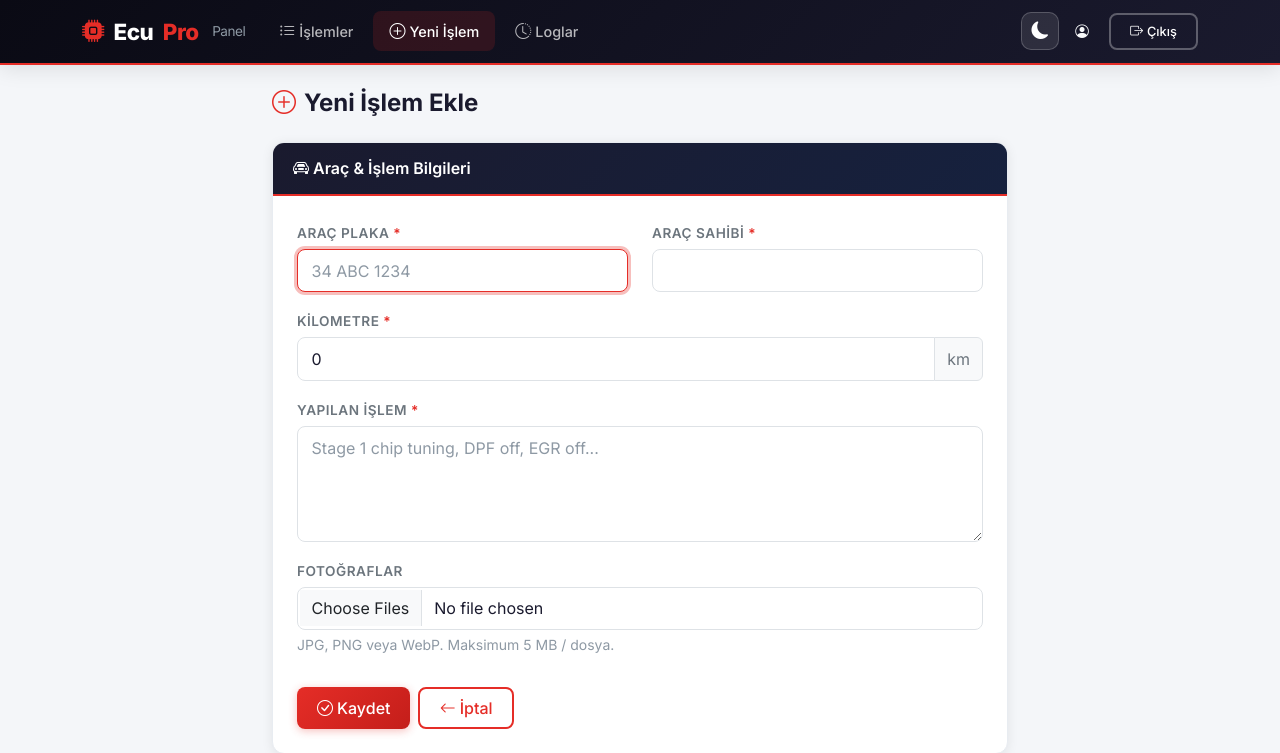
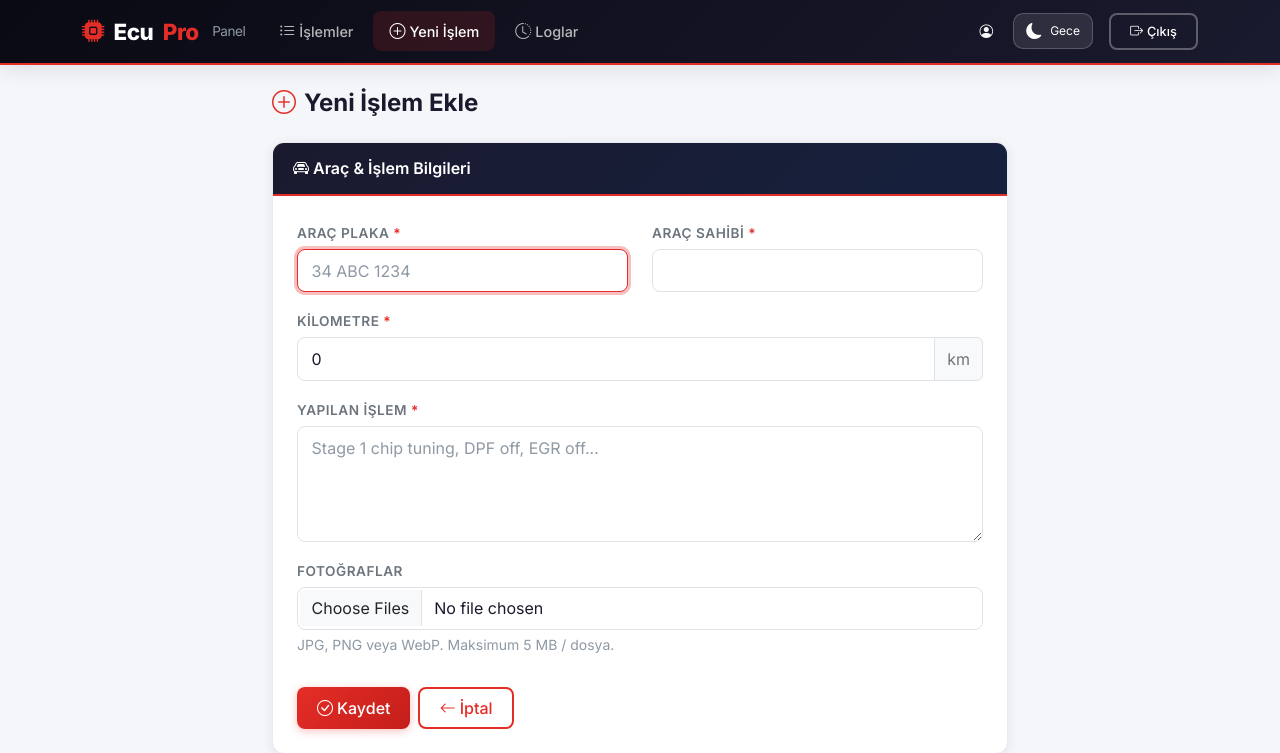
Before and after one commit to kaan1205/ecupropanel, an ASP.NET Core app: page /Islem/Ekle in a window 1280 px wide. Shown: the top 753 px of the page. Run offline with ASP.NET Core 8, Linux system fonts and the light colour scheme; the visitor is signed in with stand-in values (Sample User, id 1); the project's own start-up code is not run, and a stand-in starts its controllers and pages.

Commit message:
fix: tema toggle butonunu düzelt, label ekle (Gece/Gündüz)
- Buton üstünde ikon + yazı yan yana gösteriliyor
- Dark modda "Gündüz", light modda "Gece" yazısı
- Buton genişliği label'a göre otomatik ayarlanıyor
- Kullanıcı adı toggle'ın soluna taşındı

https://claude.ai/code/session_01BqeZDxow3jsQE9cdoa81HQ

```diff
--- a/Views/Shared/_Layout.cshtml
+++ b/Views/Shared/_Layout.cshtml
@@ -47,12 +47,13 @@
                         </li>
                     </ul>
                     <div class="d-flex align-items-center gap-3">
-                        <button class="theme-toggle" id="themeToggle" title="Tema Değiştir">
-                            <i class="bi bi-moon-fill" id="themeIcon"></i>
-                        </button>
                         <span class="text-light d-none d-md-inline" style="font-size:0.85rem;">
                             <i class="bi bi-person-circle me-1"></i>@User.GetTamAd()
                         </span>
+                        <button class="theme-toggle" id="themeToggle" title="Tema Değiştir" type="button">
+                            <i class="bi bi-moon-fill" id="themeIcon"></i>
+                            <span class="d-none d-md-inline ms-1" id="themeLabel" style="font-size:0.75rem;">Gece</span>
+                        </button>
                         <form asp-controller="Account" asp-action="Logout" method="post" class="m-0">
                             @Html.AntiForgeryToken()
                             <button type="submit" class="btn btn-outline-ecu btn-sm"
@@ -112,7 +113,14 @@
 
             function updateIcon(theme) {
                 if (!icon) return;
-                icon.className = theme === 'dark' ? 'bi bi-sun-fill' : 'bi bi-moon-fill';
+                var label = document.getElementById('themeLabel');
+                if (theme === 'dark') {
+                    icon.className = 'bi bi-sun-fill';
+                    if (label) label.textContent = 'Gündüz';
+                } else {
+                    icon.className = 'bi bi-moon-fill';
+                    if (label) label.textContent = 'Gece';
+                }
             }
         })();
     </script>
--- a/wwwroot/css/site.css
+++ b/wwwroot/css/site.css
@@ -152,14 +152,17 @@ a:hover {
     background: rgba(255, 255, 255, 0.1);
     border: 1px solid rgba(255, 255, 255, 0.2);
     color: #FFFFFF;
-    width: 38px;
-    height: 38px;
+    height: 36px;
+    padding: 0 12px;
     border-radius: 10px;
-    display: flex;
+    display: inline-flex;
     align-items: center;
     justify-content: center;
+    gap: 0.25rem;
     cursor: pointer;
-    font-size: 1.1rem;
+    font-size: 1rem;
+    white-space: nowrap;
+    line-height: 1;
 }
 
 .theme-toggle:hover {
```
